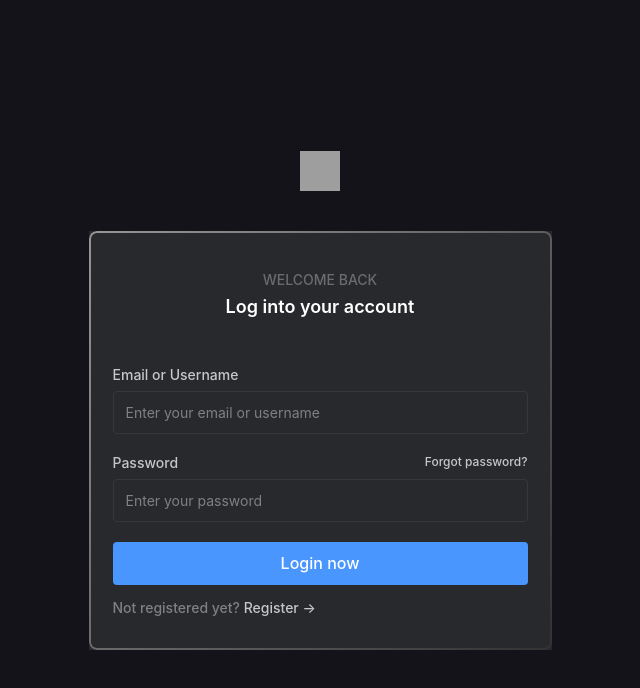
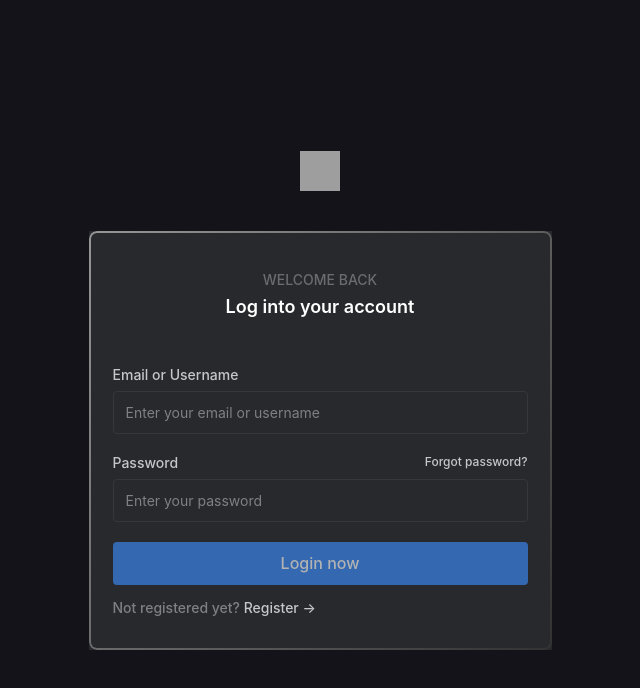
Before and after one commit to nikhilgupta58/goatlas-task, a React (Vite) app: page /login in a window 1280 px wide. Shown: the top 688 px of the page, without its empty margins (320-960 px from the left). Built offline with nearby package versions, Linux system fonts and the light colour scheme; grey boxes are pictures that could not be loaded.

Commit message:
auth gate wip

```diff
--- a/src/components/AuthGate/utils/index.ts
+++ b/src/components/AuthGate/utils/index.ts
@@ -2,9 +2,6 @@ import {
   AuthGateTypes,
   FieldTypes,
   LOGIN_ROUTE,
-  regexEmail,
-  regexPassword,
-  regexUsername,
   REGISTER_ROUTE,
 } from "../../../utils/constants";
 import { AUTH_CONFIG, AuthConfig, FORM_FIELD } from "../../../utils/interfaces";
@@ -18,21 +15,18 @@ export const FORM_ID = {
 const emailField: FORM_FIELD = {
   label: "Email or Username",
   id: FORM_ID.EMAIL,
-  validator: regexEmail.test,
   type: FieldTypes.TEXT,
 };
 
 const usernameField: FORM_FIELD = {
   label: "Username",
   id: FORM_ID.USERNAME,
-  validator: regexUsername.test,
   type: FieldTypes.TEXT,
 };
 
 const passwordField: FORM_FIELD = {
   label: "Password",
   id: FORM_ID.PASSWORD,
-  validator: regexPassword.test,
   type: FieldTypes.PASSWORD,
 };
 
--- a/src/components/AuthGate/view.tsx
+++ b/src/components/AuthGate/view.tsx
@@ -1,3 +1,4 @@
+import { useEffect, useMemo, useState } from "react";
 import { useNavigate } from "react-router-dom";
 import Button from "../../shared/Button";
 import Input from "../../shared/Input";
@@ -9,6 +10,30 @@ import { authConfig } from "./utils";
 export default function AuthGate({ type }: { type: AuthGateTypes }) {
   const config: AUTH_CONFIG = authConfig[type];
   const navigate = useNavigate();
+  const formIds = useMemo(
+    () => config.form.flatMap((row) => row.id),
+    [config.form]
+  );
+  const [val, setVal] = useState<Record<string, string>>({});
+
+  const isDisabled = useMemo(() => {
+    return !formIds.every((id) => val[id] && val[id].length > 0);
+  }, [formIds, val]);
+
+  const handleChange = (id: string, value: string) => {
+    setVal((prev) => ({
+      ...prev,
+      [id]: value,
+    }));
+  };
+  useEffect(() => {
+    const initialValues = formIds.reduce(
+      (acc, id) => ({ ...acc, [id]: "" }),
+      {}
+    );
+    setVal(initialValues);
+  }, [type, formIds]);
+
   return (
     <div className="gradient-border w-[463px] px-6 justify-center items-center pt-10 pb-8 flex flex-col bg-dark2 gap-12">
       <div className="flex flex-col gap-2">
@@ -39,16 +64,23 @@ export default function AuthGate({ type }: { type: AuthGateTypes }) {
                   </Text>
                 )}
               </div>
-              <Input
-                className="rounded-[4px] border-[1.5px] border-darkGray h-[43px] bg-transparent px-3 text-lightGray text-[16px] leading-[20px] font-normal focus:outline-none"
-                type={field.type}
-                placeholder={field?.placeholder || ""}
-              />
+              <div className="flex flex-col gap-[2px]">
+                <Input
+                  value={val[field.id]}
+                  onChange={(e) => handleChange(field.id, e.target.value)}
+                  className="rounded-[4px] border-[1.5px] border-darkGray h-[43px] bg-transparent px-3 text-lightGray text-[16px] leading-[20px] font-normal focus:outline-none"
+                  type={field.type}
+                  placeholder={field?.placeholder || ""}
+                />
+              </div>
             </div>
           );
         })}
         <div className="flex flex-col gap-3">
-          <Button className="h-[43px] rounded-[4px] bg-blueAccent text-[16px] leading-[19px] font-[500] text-white">
+          <Button
+            isDisabled={isDisabled}
+            className="h-[43px] rounded-[4px] bg-blueAccent text-[16px] leading-[19px] font-[500] text-white"
+          >
             {config.actionCta}
           </Button>
           <div
--- a/src/shared/Button.tsx
+++ b/src/shared/Button.tsx
@@ -2,11 +2,23 @@ import React from "react";
 
 interface IProps extends React.ButtonHTMLAttributes<HTMLButtonElement> {
   children: React.ReactNode;
+  isDisabled?: boolean;
 }
 
-export default function Button({ children, ...props }: IProps) {
+export default function Button({
+  isDisabled = false,
+  children,
+  ...props
+}: IProps) {
   return (
-    <button {...props} className={`hover:brightness-110 hover:transition-all ${props?.className}`}>
+    <button
+      {...props}
+      className={`${
+        isDisabled
+          ? "cursor-not-allowed brightness-[70%]"
+          : "hover:brightness-110 hover:transition-all"
+      } ${props?.className}`}
+    >
       {children}
     </button>
   );
--- a/src/utils/constants.ts
+++ b/src/utils/constants.ts
@@ -11,7 +11,3 @@ export enum FieldTypes {
 export const LOGIN_ROUTE = "/login";
 export const REGISTER_ROUTE = "/register";
 export const POSTS_ROUTE = "/posts";
-export const regexEmail = /^[a-zA-Z0-9._-]+@[a-zA-Z0-9.-]+\.[a-zA-Z]{2,}$/;
-export const regexPassword =
-  /^(?=.*[a-z])(?=.*[A-Z])(?=.*\d)(?=.*[@$!%*?&])[A-Za-z\d@$!%*?&]{8,}$/;
-export const regexUsername = /^.{1,}$/;
--- a/src/utils/interfaces.ts
+++ b/src/utils/interfaces.ts
@@ -17,7 +17,6 @@ export type AuthConfig = {
 export interface FORM_FIELD {
   label: string;
   id: string;
-  validator: Function;
   type: FieldTypes;
   placeholder?: string;
   forgotPassword?: boolean;
```
